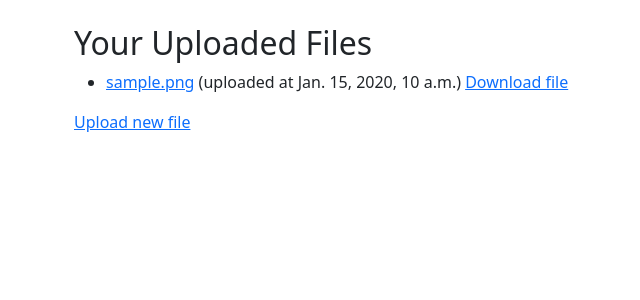
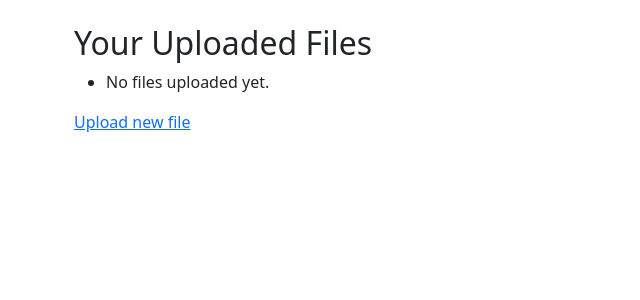
Before and after one commit to Yuliia-Vogel/Python-WEB_team-project_deploy, a Django app: page /files/files/ in a window 1280 px wide. Shown: the part 56-356 px from the top of the page, without its empty margins (8-648 px from the left). Run offline with Django 5.2, Linux system fonts and the light colour scheme; a user stored in the database is signed in; tables that the repository leaves empty hold one stand-in row (values such as "Sample post").

Commit message:
Only actual files are showed in the file list.

```diff
--- a/src/assistant_app/templates/assistant_app/file_list.html
+++ b/src/assistant_app/templates/assistant_app/file_list.html
@@ -10,6 +10,8 @@
         <a href="{{ file.file_url }}" target="_blank">{{ file.file_url|basename }}</a> (uploaded at {{ file.uploaded_at }})
 
         <a href="{% url 'files:download_file' file.id %}">Download file</a>
+
+        <a href="{{ file.file_url }}" target="_blank">{{ file.file_url}}</a>
       </li>
     {% empty %}
       <li>No files uploaded yet.</li>
--- a/src/files/views.py
+++ b/src/files/views.py
@@ -22,16 +22,27 @@
     return render(request, 'assistant_app/upload_file.html', {'form': form})
 
 
+# HEAD-запит до кожного файлу - для того, щоб перевіряти наявність файлів у реальному часі \/
+
 @login_required
 def file_list(request):
     files = UploadedFile.objects.filter(user=request.user)  # Фільтруємо тільки файли поточного юзера
-    return render(request, 'assistant_app/file_list.html', {'files': files})
+    # return render(request, 'assistant_app/file_list.html', {'files': files})
+    # files = request.user.files.all()  # Отримуємо файли з бази
+    valid_files = []
 
+    for file in files:
+        try:
+            response = requests.head(file.file_url, timeout=5)  # Швидкий HEAD-запит
+            if response.status_code == 200:
+                valid_files.append(file)
+        except requests.RequestException:
+            pass  # Файл не знайдено або інша помилка
+
+    return render(request, "assistant_app/file_list.html", {"files": valid_files})
 
 @login_required
 def download_file(request, file_id):
-    # file = UploadedFile.objects.get(id=file_id, user=request.user)
-    # file_url = file.file_url
     file = get_object_or_404(UploadedFile, id=file_id)
     file_url = file.file_url
 
```
